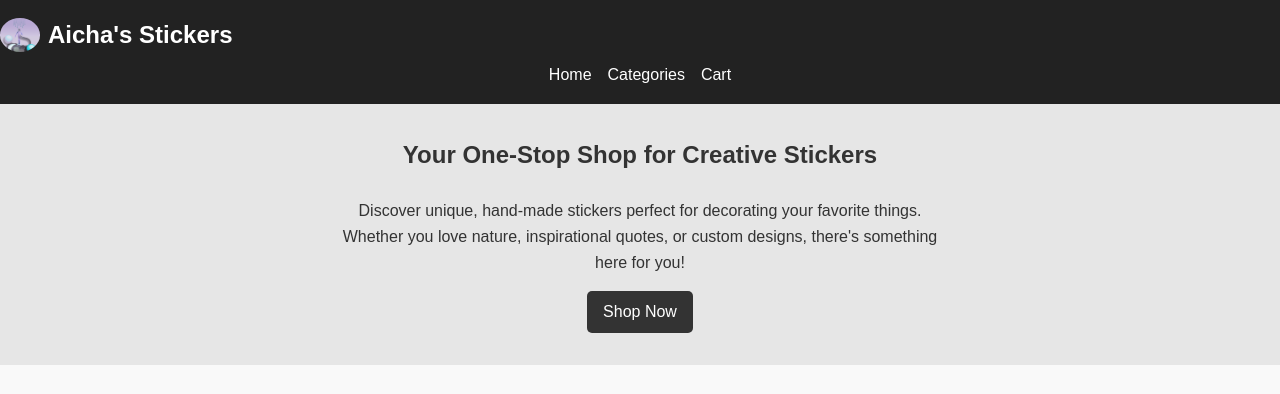
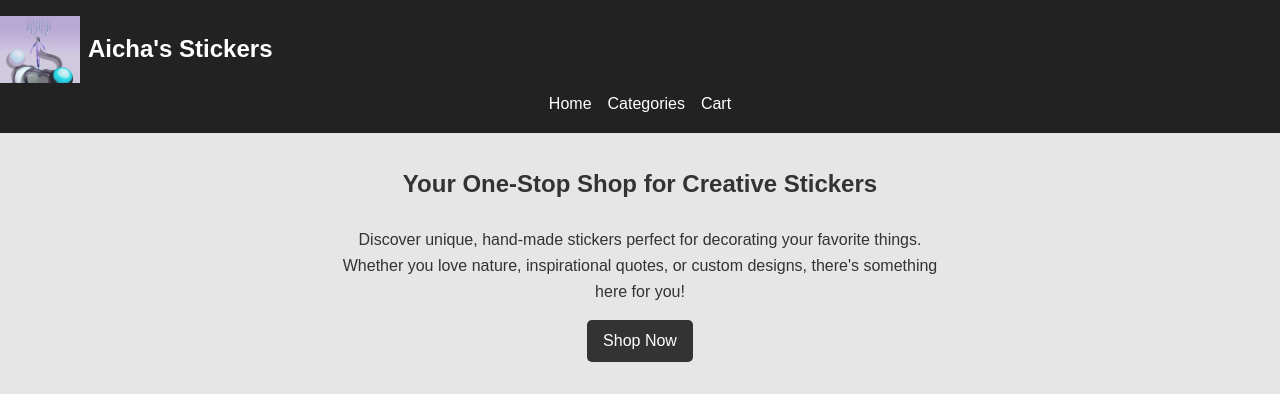
Before and after one commit to evapod11/Stickerz, a plain HTML site: page index.html in a window 1280 px wide. Shown: the top 394 px of the page. Drawn offline with Linux system fonts and the light colour scheme.

Commit message:
Update styles.css

```diff
--- a/css/styles.css
+++ b/css/styles.css
@@ -154,9 +154,9 @@ footer {
 }
 
 .logo img {
-    width: 40px; /* Adjust width as needed */
+    width: 80px; /* Doubled the width for larger size */
     height: auto;
-    border-radius: 82%; /* Optional: for a circular logo */
+    border-radius: 0; /* No circular effect */
 }
 /* Carousel Container */
 .carousel-container {
```
